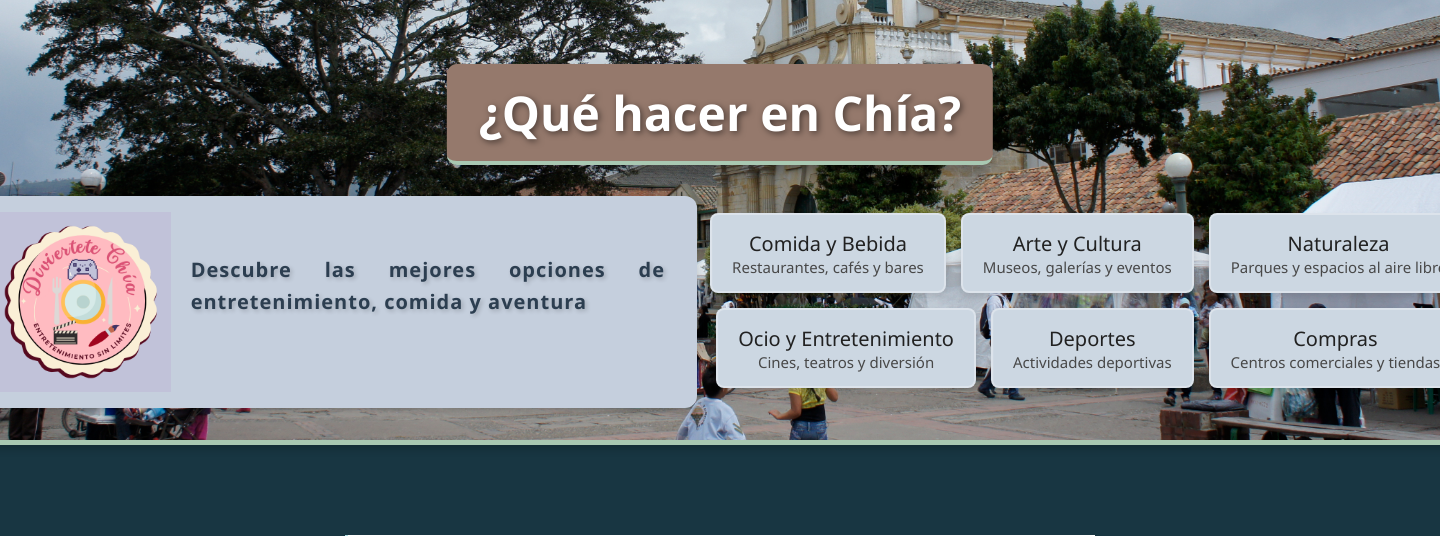
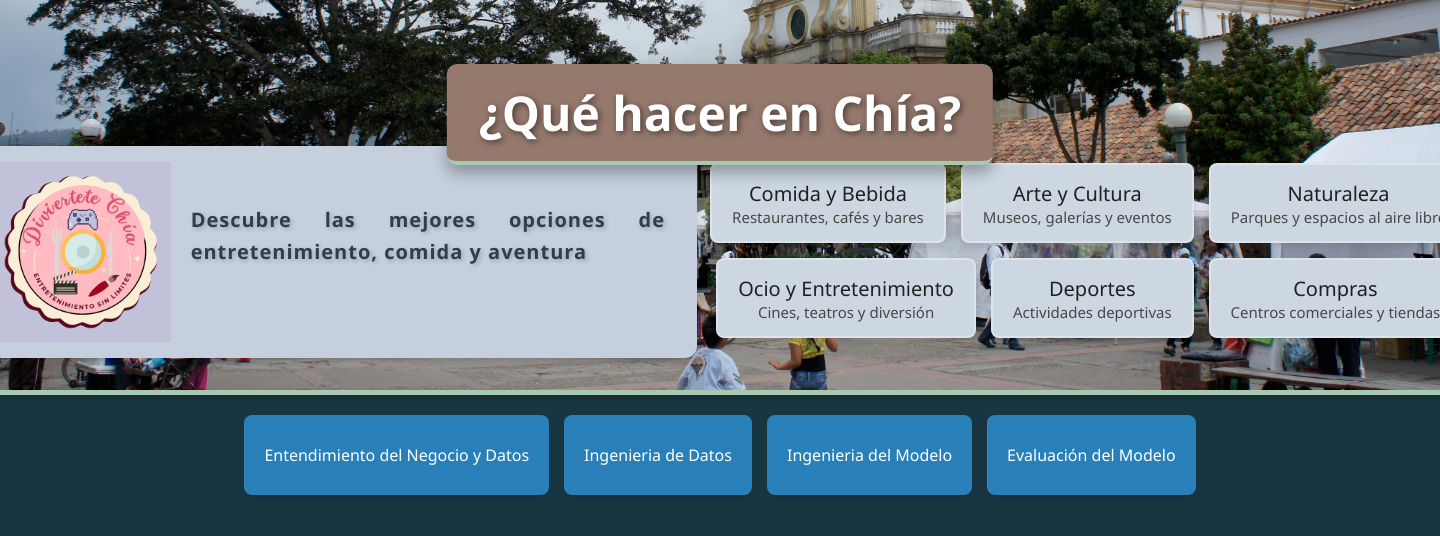
Before and after one commit to lawiwi/ExploraChia, a Flask app: page / in a window 1440 px wide; the page is wider, and only the part inside the window is pictured. Shown: the top 536 px of that part. Run offline with Flask 3, Linux system fonts and the light colour scheme; some libraries are stand-ins or nearby versions.

Commit message:
Botones Fases
añadi rutas, html y botones para metodologia CRISP.

```diff
--- a/Templates/Chia/Iniciachia.html
+++ b/Templates/Chia/Iniciachia.html
@@ -9,8 +9,8 @@
     <link rel="stylesheet" href="{{ url_for('static', filename='estiloschia.css') }}">
     <script src="{{ url_for('static', filename='librochia.js') }}" defer></script>
 </head>
+
 <body>
-
     <!-- Contenedor General -->
     <div style="display: flex; flex-direction: column; align-items: center;">
         <header class="main-header">
@@ -46,8 +46,12 @@
                 </button>
             </div>
         </header>
-
-
+    <div class="extra-buttons" style="margin-top: 20px;">
+      <button onclick="location.href='/Chia/EntendimientoDelNegocio'" class="extra-button">Entendimiento del Negocio y Datos</button>
+      <button onclick="location.href='/Chia/IngenieriaDatos'" class="extra-button">Ingenieria de Datos</button>
+      <button onclick="location.href='/Chia/IngenieriaModelo'" class="extra-button">Ingenieria del Modelo</button>
+      <button onclick="location.href='/Chia/IngenieriaModelo'" class="extra-button">Evaluación del Modelo</button>
+    </div>
     <div style="display: flex; justify-content: center; align-items: center; margin-top: 20px;">
         <!-- Previous Button -->
         <button id="prev-btn">
--- a/app.py
+++ b/app.py
@@ -33,3 +33,15 @@
 @app.route("/Chia/Naturaleza")
 def chianatu():
     return render_template('Chia/Recreacion.html')
+
+@app.route("/Chia/EntendimientoDelNegocio")
+def entendimiento():
+    return render_template('Chia/EntendimientoDelNegocio.html')
+
+@app.route("/Chia/IngenieriaDatos")
+def IngenieriaDatos():
+    return render_template('Chia/IngenieriaDatos.html')
+
+@app.route("/Chia/IngenieriaModelo")
+def IngenieriaModelo():
+    return render_template('Chia/IngenieriaModelo.html')
--- a/static/estiloschia.css
+++ b/static/estiloschia.css
@@ -430,3 +430,25 @@
     font-size: 1rem;
     color: #555;
 }
+
+.extra-buttons {
+    display: flex;
+    justify-content: center;
+    gap: 15px;
+    flex-wrap: wrap;
+}
+
+.extra-button {
+    padding: 12px 20px;
+    font-size: 1rem;
+    background-color: #2980b9;
+    color: white;
+    border: none;
+    border-radius: 8px;
+    cursor: pointer;
+    transition: background-color 0.3s ease;
+}
+
+.extra-button:hover {
+    background-color: #1c5980;
+}
```
Also changed, not shown: Templates/Chia/EntendimientoDelNegocio.html (added), Templates/Chia/IngenieriaDatos.html (added), Templates/Chia/IngenieriaModelo.html (added).
